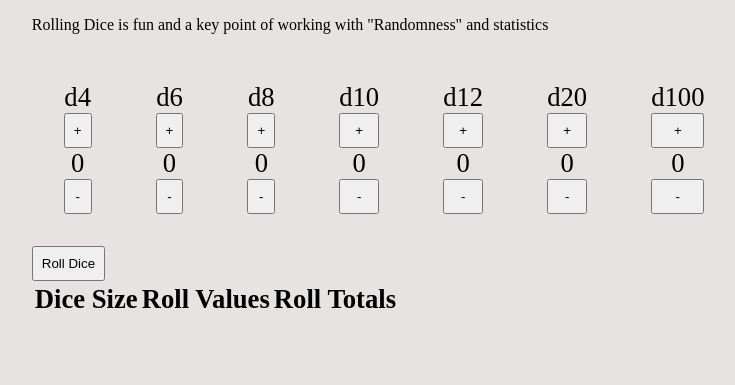
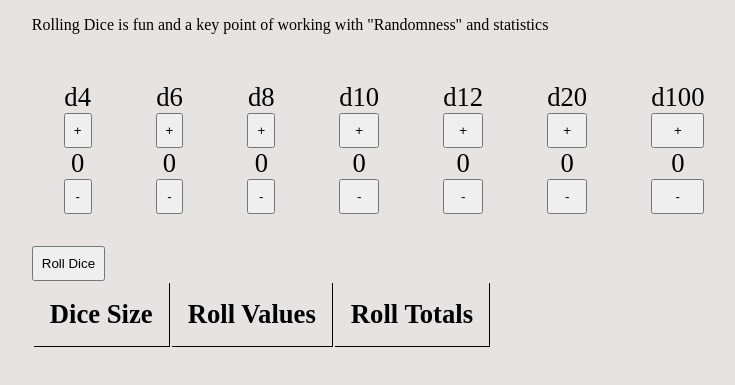
Before and after one commit to ToddTeese/DiceRoller, a plain HTML site: page index.html in a window 1280 px wide. Shown: the part 105-490 px from the top of the page, without its empty margins (229-964 px from the left). Drawn offline with Linux system fonts and the light colour scheme.

Commit message:
better table styling

```diff
--- a/main.css
+++ b/main.css
@@ -21,3 +21,9 @@ button {
     text-align: center;
     font-size: 20pt;
 }
+
+td, th {
+    padding: 1rem;
+    border-right: 1px solid black;
+    border-bottom: 1px solid black;
+}
```
